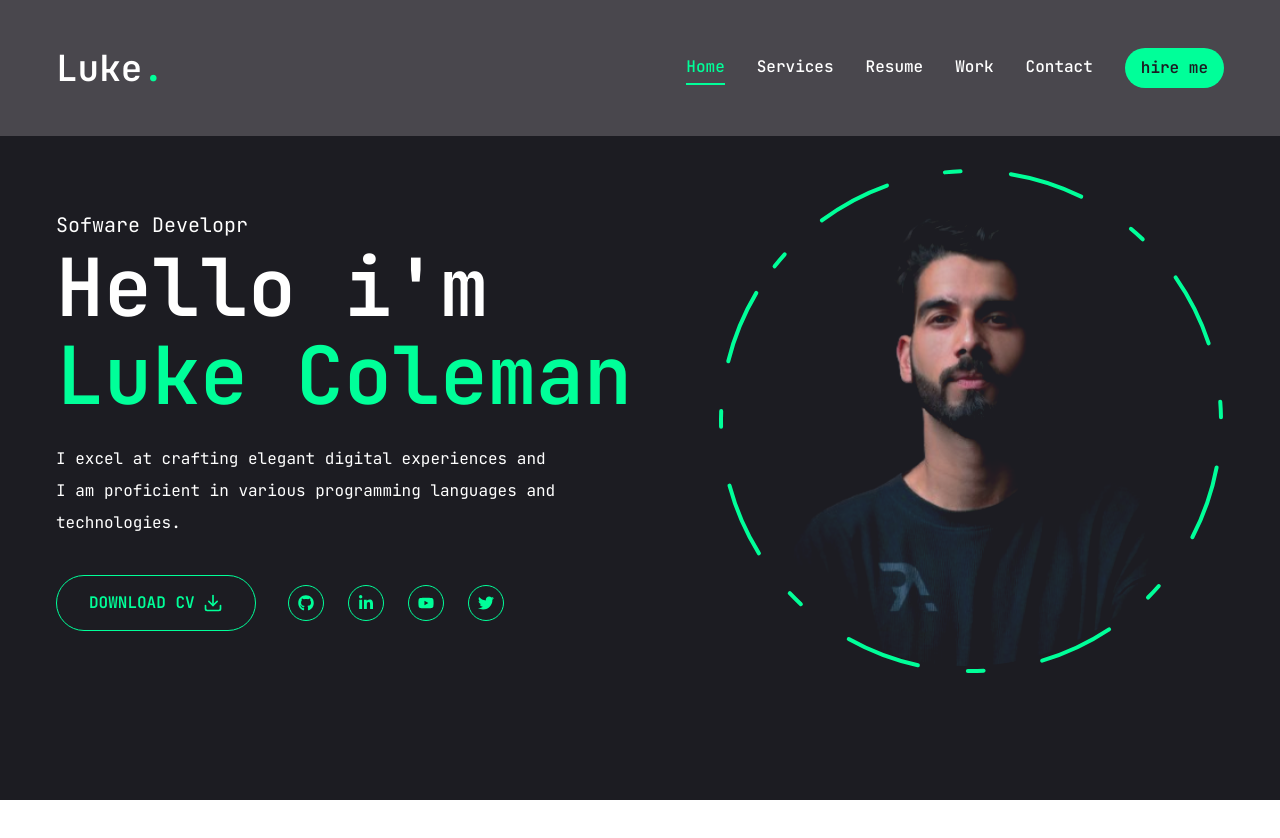
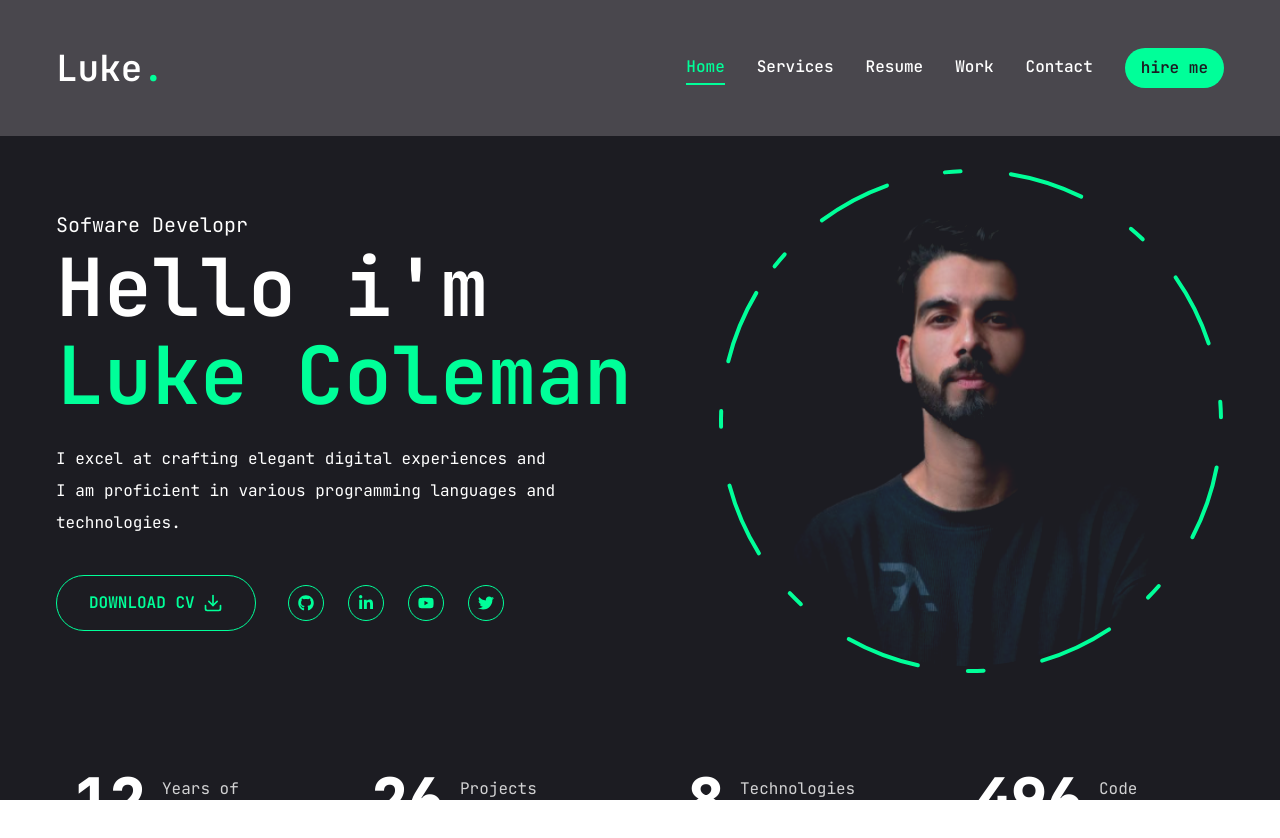
Before and after one commit to StefanAiroaie/Luke.-DEV-Portfolio, a Next.js app: page / in a window 1280 px wide. Before the commit the page ends 800 px from the top, so only its background shows below. Built offline with nearby package versions, Linux system fonts and the light colour scheme.

Commit message:
Statistics at Home page done

```diff
--- a/app/page.tsx
+++ b/app/page.tsx
@@ -1,5 +1,6 @@
 import Photo from "@/components/Photo";
 import Socials from "@/components/Socials";
+import Stats from "@/components/Stats";
 import { Button } from "@/components/ui/button";
 import { FiDownload } from "react-icons/fi";
 
@@ -42,6 +43,7 @@
           </div>
         </div>
       </div>
+      <Stats />
     </section>
   );
 };
--- /dev/null
+++ b/components/Stats.tsx
@@ -0,0 +1,59 @@
+"use client";
+
+import CountUp from "react-countup";
+
+const stats = [
+  {
+    num: 12,
+    text: "Years of experince",
+  },
+  {
+    num: 26,
+    text: "Projects completed",
+  },
+  {
+    num: 8,
+    text: "Technologies mastered",
+  },
+  {
+    num: 500,
+    text: "Code commits",
+  },
+];
+
+const Stats = () => {
+  return (
+    <section className="pt-4 pb-12 xl:pt-0 xl:pb-0">
+      <div className="container mx-auto">
+        <div className="flex flex-wrap gap-6 max-w-[80vw] mx-auto xl:max-w-none">
+          {stats.map((statistic, index) => {
+            return (
+              <div
+                key={index}
+                className="flex-1 flex gap-4 items-center justify-center"
+              >
+                <CountUp
+                  end={statistic.num}
+                  duration={5}
+                  delay={2}
+                  className="text-4xl xl:text-6xl font-extrabold"
+                />
+                <p
+                  className={`${
+                    statistic.text.length < 15
+                      ? "max-w-[100px]"
+                      : "max-w-[150px]"
+                  } leading-snug text-white/80`}
+                >
+                  {statistic.text}
+                </p>
+              </div>
+            );
+          })}
+        </div>
+      </div>
+    </section>
+  );
+};
+
+export default Stats;
--- a/package.json
+++ b/package.json
@@ -20,6 +20,7 @@
     "lucide-react": "^0.395.0",
     "next": "^14.2.4",
     "react": "^18",
+    "react-countup": "^6.5.3",
     "react-dom": "^18",
     "react-icons": "^5.2.1",
     "tailwind-merge": "^2.3.0",
```
Also changed, not shown: 1 other file (tests, documents, lock files or other folders).
